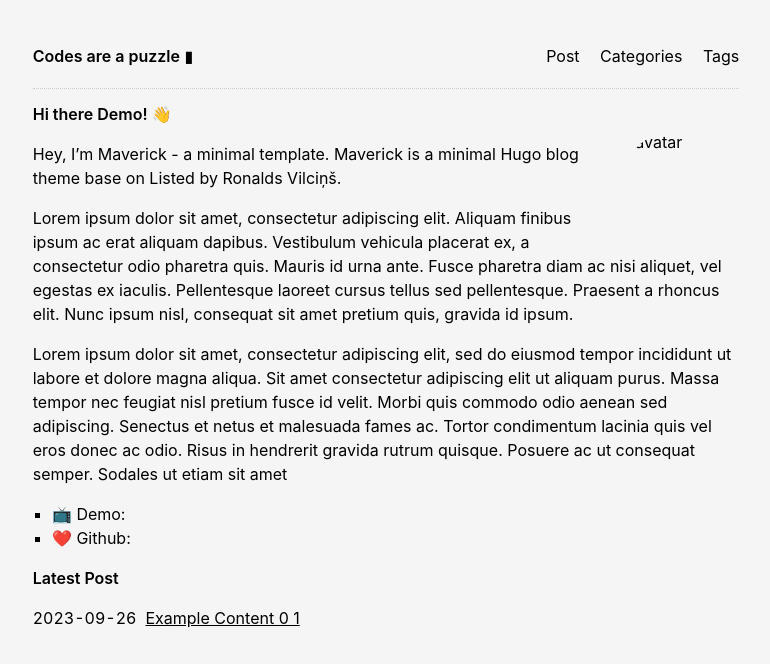
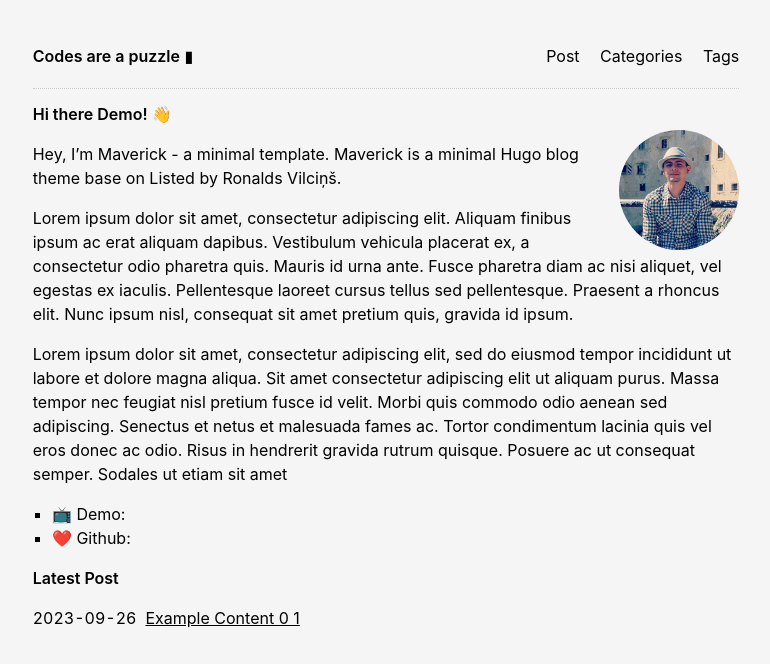
Before and after one commit to iqnev/iqnev.github.io, a plain HTML site: page index.html in a window 1280 px wide. Shown: the whole page, without its empty margins (254-1024 px from the left). Drawn offline with Linux system fonts and the light colour scheme.

Commit message:
deploy: iqnev/blog@1b54f88cf2d2e5b8d2c36cee3db893271ecd47b2

```diff
--- a/index.html
+++ b/index.html
@@ -70,7 +70,7 @@
 </header>
 <hr class="hr-list" style="padding: 0;margin: 0;">
       <h2 id="hi-there-demo-">Hi there Demo! 👋</h2>
-<img class="avatar" src="images/13151833_10201645185527915_2239601668557087317_n.jpg" alt="avatar">
+<img class="avatar" src="/images/avatar.jpg" alt="avatar">
 <p>Hey, I&rsquo;m Maverick - a minimal template. Maverick is a minimal Hugo blog theme base on Listed by Ronalds Vilciņš.</p>
 <p>Lorem ipsum dolor sit amet, consectetur adipiscing elit. Aliquam finibus ipsum ac erat aliquam dapibus. Vestibulum vehicula placerat ex, a consectetur odio pharetra quis. Mauris id urna ante. Fusce pharetra diam ac nisi aliquet, vel egestas ex iaculis. Pellentesque laoreet cursus tellus sed pellentesque. Praesent a rhoncus elit. Nunc ipsum nisl, consequat sit amet pretium quis, gravida id ipsum.</p>
 <p>Lorem ipsum dolor sit amet, consectetur adipiscing elit, sed do eiusmod tempor incididunt ut labore et dolore magna aliqua. Sit amet consectetur adipiscing elit ut aliquam purus. Massa tempor nec feugiat nisl pretium fusce id velit. Morbi quis commodo odio aenean sed adipiscing. Senectus et netus et malesuada fames ac. Tortor condimentum lacinia quis vel eros donec ac odio. Risus in hendrerit gravida rutrum quisque. Posuere ac ut consequat semper. Sodales ut etiam sit amet</p>
```
Also changed, not shown: images/avatar.jpg (added).
